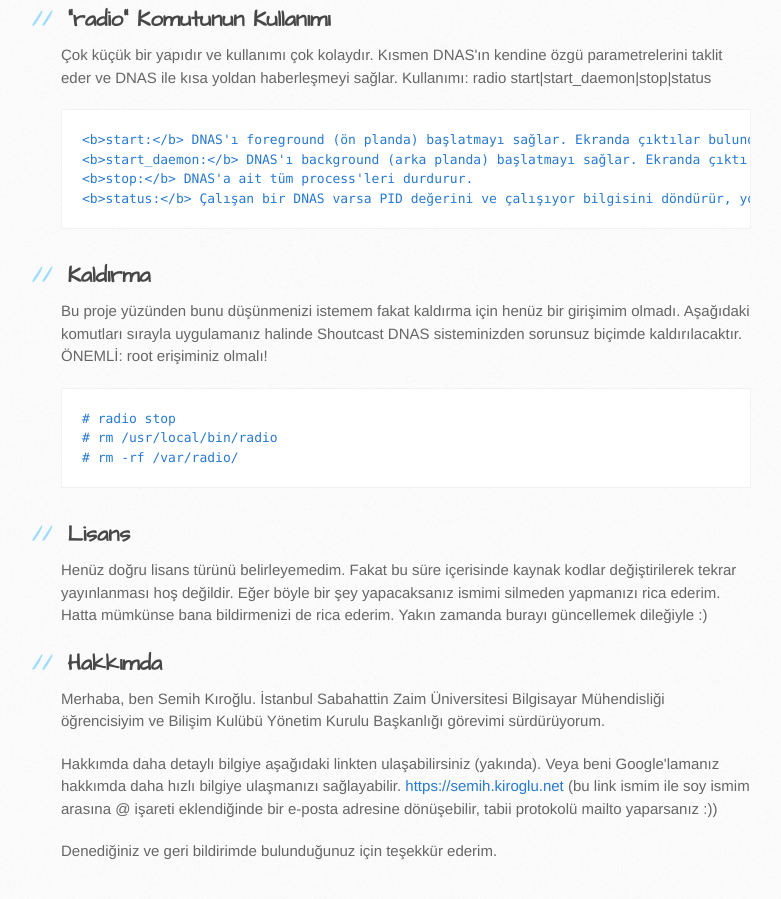
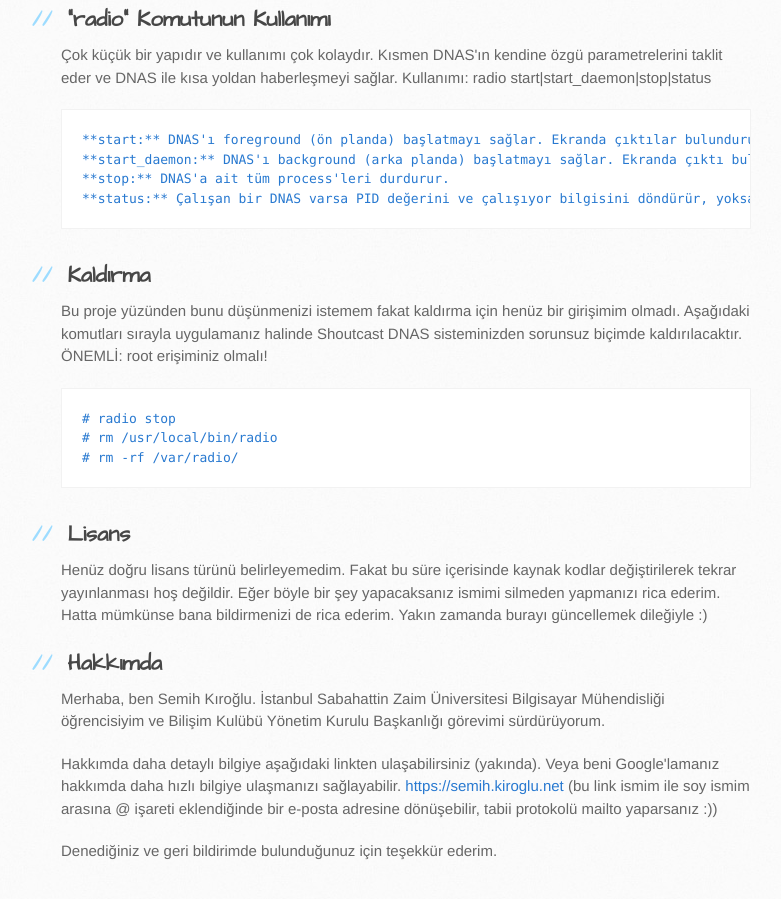
Before and after one commit to semihkiroglu/scDNASinstaller, a plain HTML site: page index.html in a window 1280 px wide. Shown: the part 3891-4790 px from the top of the page, without its empty margins (109-890 px from the left). Drawn offline with Linux system fonts and the light colour scheme.

```diff
--- a/index.html
+++ b/index.html
@@ -222,10 +222,10 @@
 <p>Çok küçük bir yapıdır ve kullanımı çok kolaydır. Kısmen DNAS'ın kendine özgü parametrelerini taklit eder ve DNAS ile kısa yoldan haberleşmeyi sağlar.
 Kullanımı: radio start|start_daemon|stop|status</p>
 
-<pre><code>&lt;b&gt;start:&lt;/b&gt; DNAS'ı foreground (ön planda) başlatmayı sağlar. Ekranda çıktılar bulundurur ve bazen durdurulmadığı sürece ilgili terminal sürecini kilitler.&lt;br&gt;
-&lt;b&gt;start_daemon:&lt;/b&gt; DNAS'ı background (arka planda) başlatmayı sağlar. Ekranda çıktı bulundurmaz. Terminali kullanmaya devam edersiniz.&lt;br&gt;
-&lt;b&gt;stop:&lt;/b&gt; DNAS'a ait tüm process'leri durdurur.
-&lt;b&gt;status:&lt;/b&gt; Çalışan bir DNAS varsa PID değerini ve çalışıyor bilgisini döndürür, yoksa çalışmadığı bilgisini döndürür.
+<pre><code>**start:** DNAS'ı foreground (ön planda) başlatmayı sağlar. Ekranda çıktılar bulundurur ve bazen durdurulmadığı sürece ilgili terminal sürecini kilitler.
+**start_daemon:** DNAS'ı background (arka planda) başlatmayı sağlar. Ekranda çıktı bulundurmaz. Terminali kullanmaya devam edersiniz.
+**stop:** DNAS'a ait tüm process'leri durdurur.
+**status:** Çalışan bir DNAS varsa PID değerini ve çalışıyor bilgisini döndürür, yoksa çalışmadığı bilgisini döndürür.
 </code></pre>
 
 <h2>
```
Also changed, not shown: params.json (+1 -1 lines).
